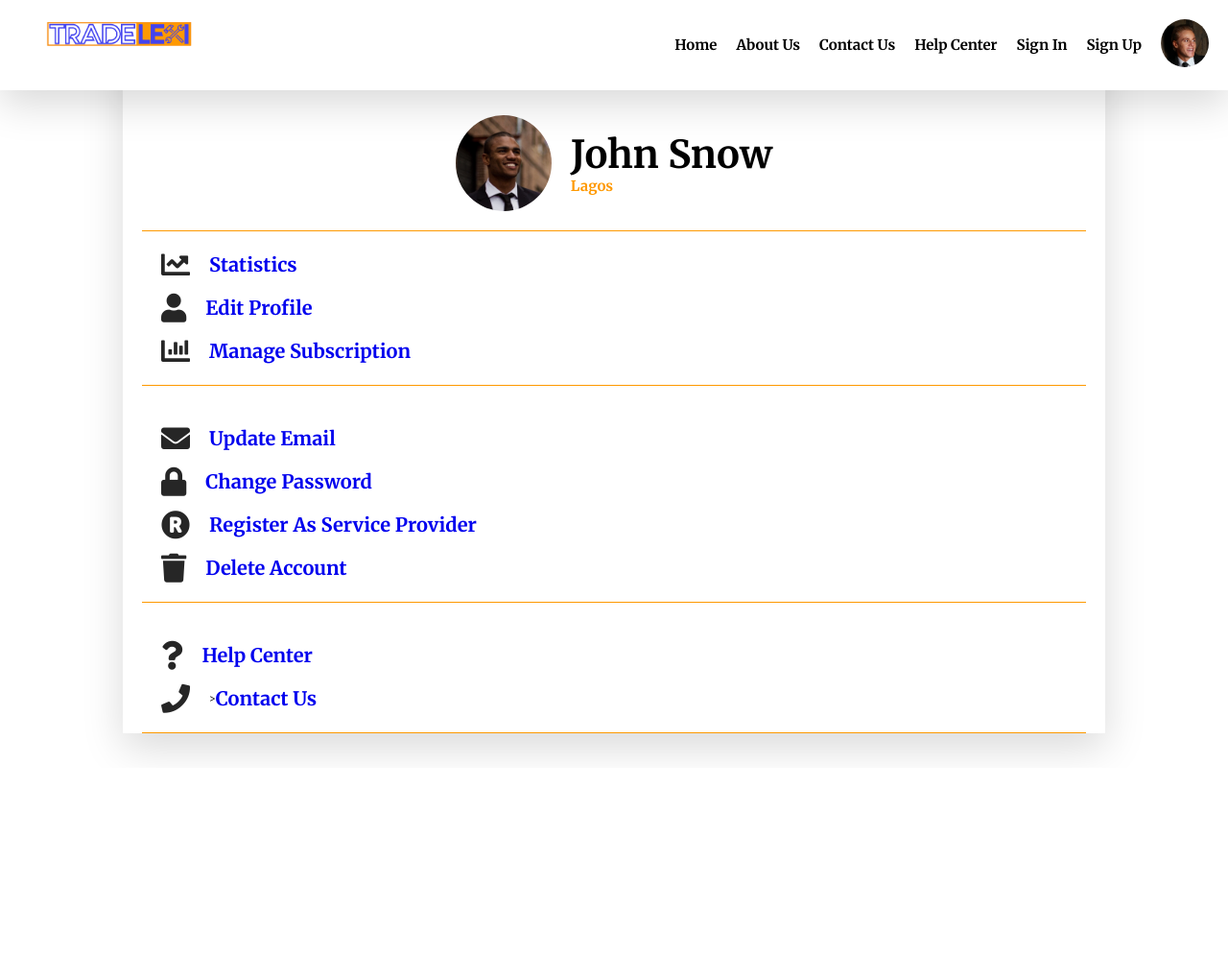
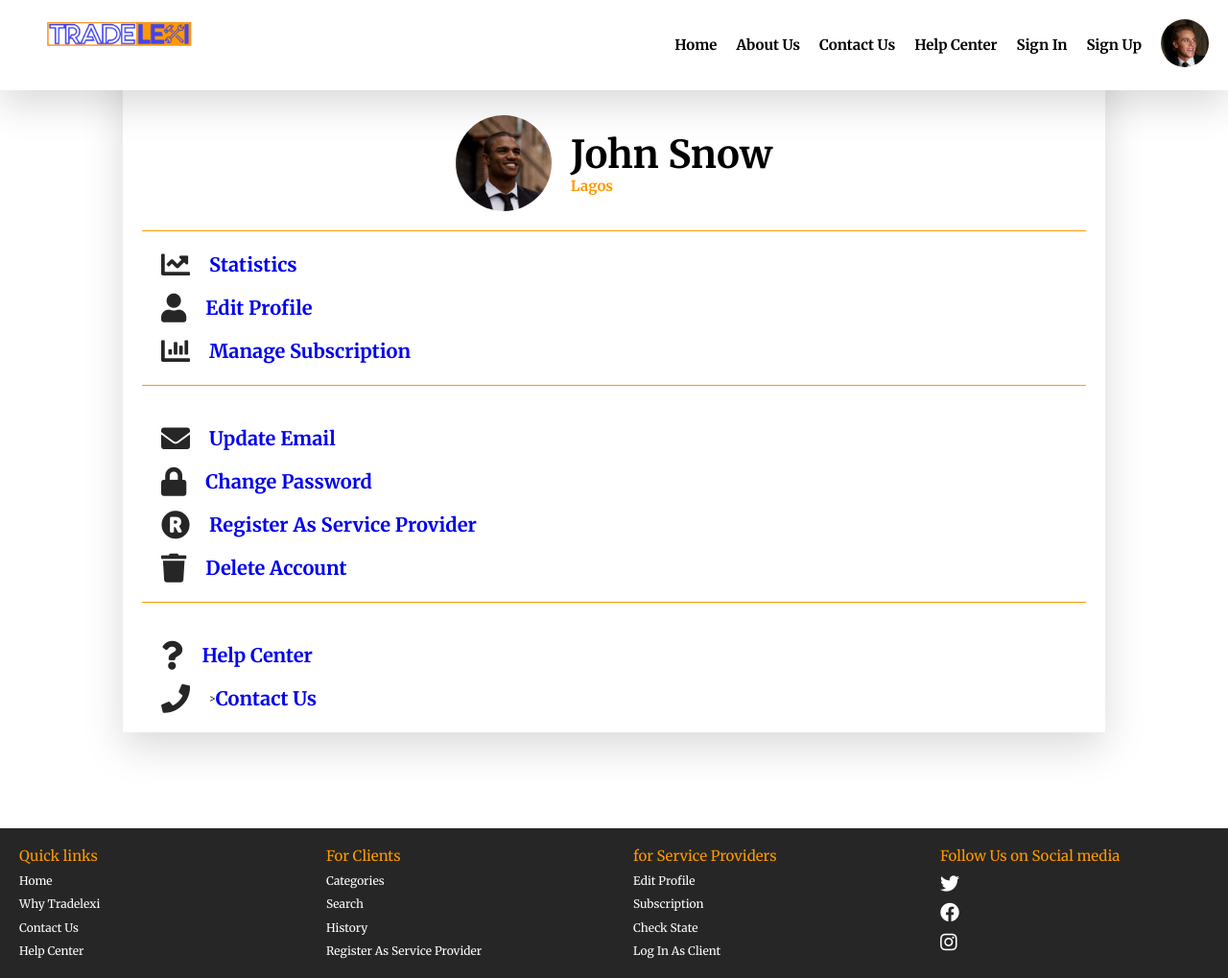
Before and after one commit to ikecodes/tradelexi, a website: page profile.html in a window 1280 px wide. Shown: the whole page at 96% size. Before the commit the page ends 800 px from the top, so only its background shows below. Drawn offline with nearby package versions, Linux system fonts and the light colour scheme.

Commit message:
added foooter to profile page

```diff
--- a/profile.html
+++ b/profile.html
@@ -75,6 +75,43 @@
 
         </div>
     </div>
+    <footer class="footer" style="margin-top: 10em;">
+        <div class="footer_box">
+            <ul class="footer_list">
+                <li class="footer_item footer_header">Quick links</li>
+                <li class="footer_item"><a href="#" class="footer_link">Home</a></li>
+                <li class="footer_item"><a href="#" class="footer_link">Why Tradelexi</a></li>
+                <li class="footer_item"><a href="#" class="footer_link">Contact Us</a></li>
+                <li class="footer_item"><a href="#" class="footer_link">Help Center</a></li>
+            </ul>
+            <ul class="footer_list">
+                <li class="footer_item footer_header">For Clients</li>
+                <li class="footer_item"><a href="#" class="footer_link">Categories</a></li>
+                <li class="footer_item"><a href="#" class="footer_link">Search</a></li>
+                <li class="footer_item"><a href="#" class="footer_link">History</a></li>
+                <li class="footer_item"><a href="#" class="footer_link">Register as service provider</a></li>
+            </ul>
+            <ul class="footer_list">
+                <li class="footer_item footer_header">for Service Providers</li>
+                <li class="footer_item"><a href="#" class="footer_link">Edit Profile</a></li>
+                <li class="footer_item"><a href="#" class="footer_link">Subscription</a></li>
+                <li class="footer_item"><a href="#" class="footer_link">Check State</a></li>
+                <li class="footer_item"><a href="#" class="footer_link">Log in as Client</a></li>
+            </ul>
+
+            <ul class="footer_list">
+                <li class="footer_item footer_header">Follow Us on Social media</li>
+                <li class="footer_item"><a href="#" class="footer_link"><i class="fab fa-twitter footer_social"></i></a>
+                </li>
+                <li class="footer_item"><a href="#" class="footer_link"><i
+                            class="fab fa-facebook footer_social"></i></a>
+                </li>
+                <li class="footer_item"><a href="#" class="footer_link"><i
+                            class="fab fa-instagram footer_social"></i></a>
+                </li>
+            </ul>
+        </div>
+    </footer>
     <script src="https://ajax.googleapis.com/ajax/libs/jquery/3.5.1/jquery.min.js"></script>
     <script src="./js/index.js"></script>
 </body>
--- a/sass/pages/_profile.scss
+++ b/sass/pages/_profile.scss
@@ -33,9 +33,10 @@
     display: flex;
     flex-direction: column;
     text-transform: capitalize;
-    border-bottom: 1px solid $color-primary-1;
+
     &:not(:last-child) {
       margin-bottom: 2rem;
+      border-bottom: 1px solid $color-primary-1;
     }
   }
   &_details-box {
```
Also changed, not shown: css/style.css.
